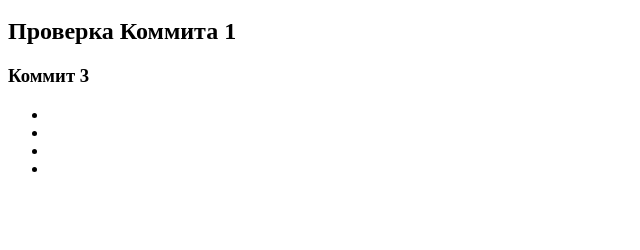
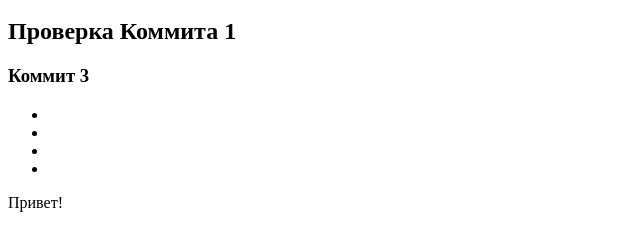
Before and after one commit to Jirafdev/jirafdev.github.io, a plain HTML site: page index.html in a window 1280 px wide. Shown: the part 48-298 px from the top of the page, without its empty margins (0-640 px from the left). Drawn offline with Linux system fonts and the light colour scheme.

Commit message:
Добавил Привет

```diff
--- a/index.html
+++ b/index.html
@@ -7,3 +7,5 @@
     <li></li>
     <li></li>
 </ul>
+
+<p>Привет!</p>
```
